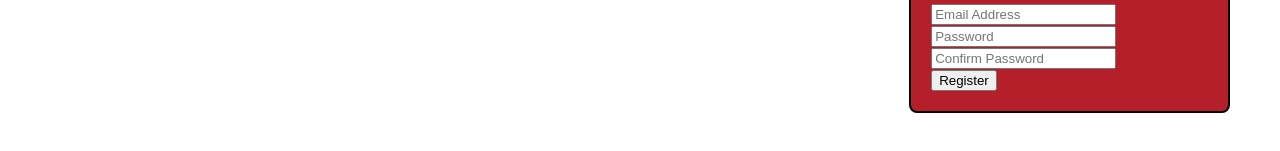
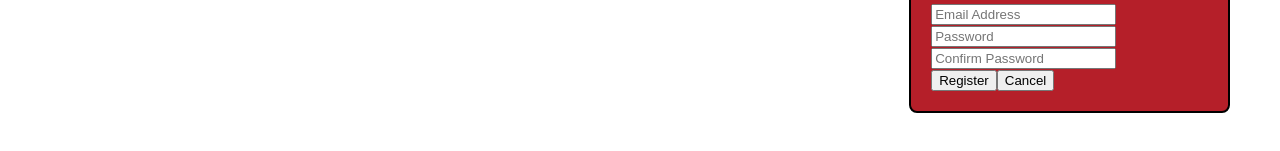
Before and after one commit to a-bilalh/bookstore_django_app, a React (Create React App) app in the folder frontend/: page / in a window 1280 px wide. Both pictures are taken after typing "Sample" into the empty fields and a click on the button "Create an Account". Shown: the part 201-352 px from the top of the page. Built offline with nearby package versions, Linux system fonts and the light colour scheme; no server answers.

Commit message:
Registration Form is showing up now, and Readme.md was edited specifying work finished, work in progress, and work in to be started

```diff
--- a/frontend/src/components/RegistrationForm.jsx
+++ b/frontend/src/components/RegistrationForm.jsx
@@ -33,6 +33,7 @@ export default function RegistrationForm({ closeRegister, LoginForm }) {
                 <input type="password" name="password" placeholder="Password" /><br/>
                 <input type="password" name="confirm_password" placeholder="Confirm Password" /><br/>
                 <button type="submit">Register</button>
+                <button type="button" onClick={closeRegister}>Cancel</button>
             </form>
         </div>
     )
```
Also changed, not shown: 1 other file (tests, documents, lock files or other folders).
